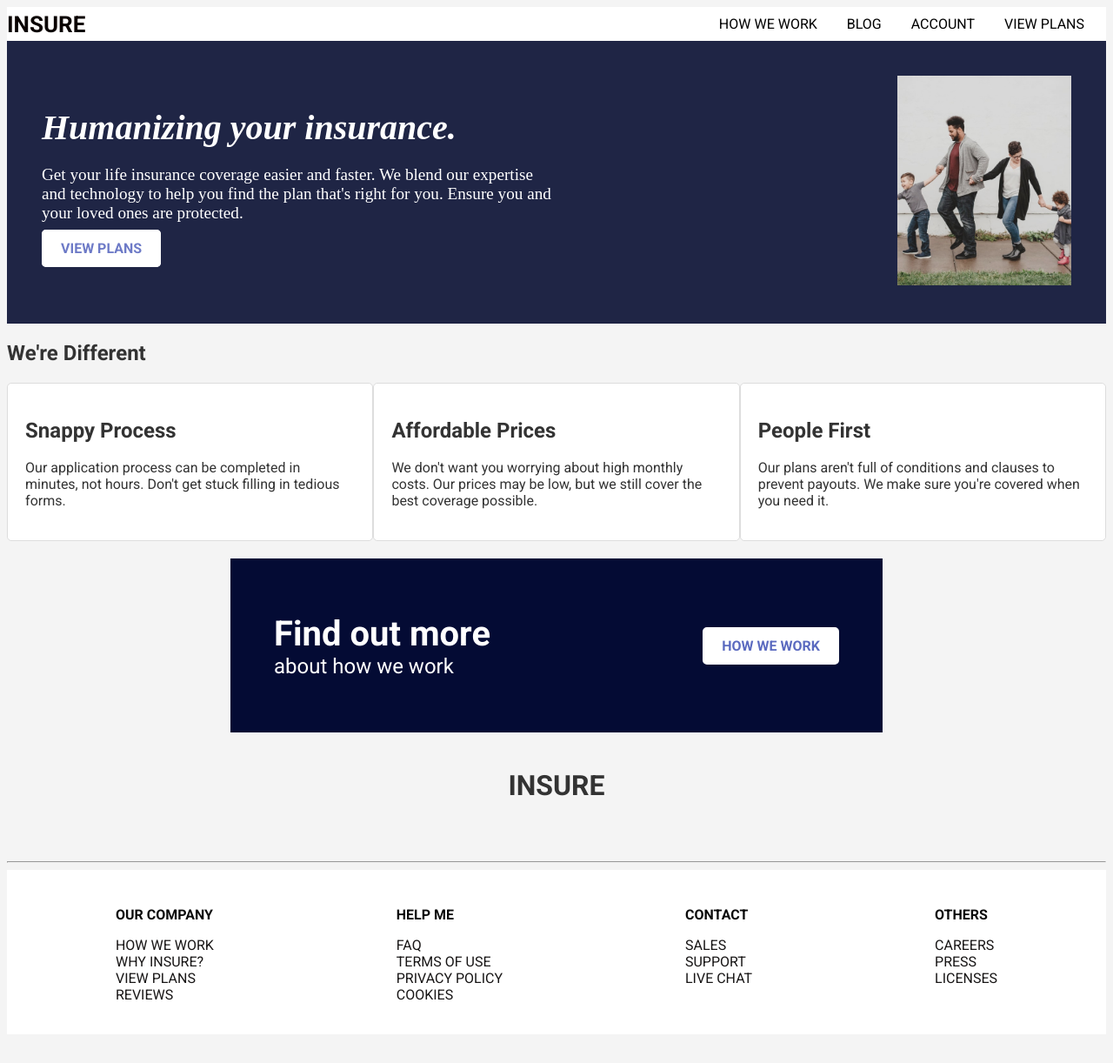
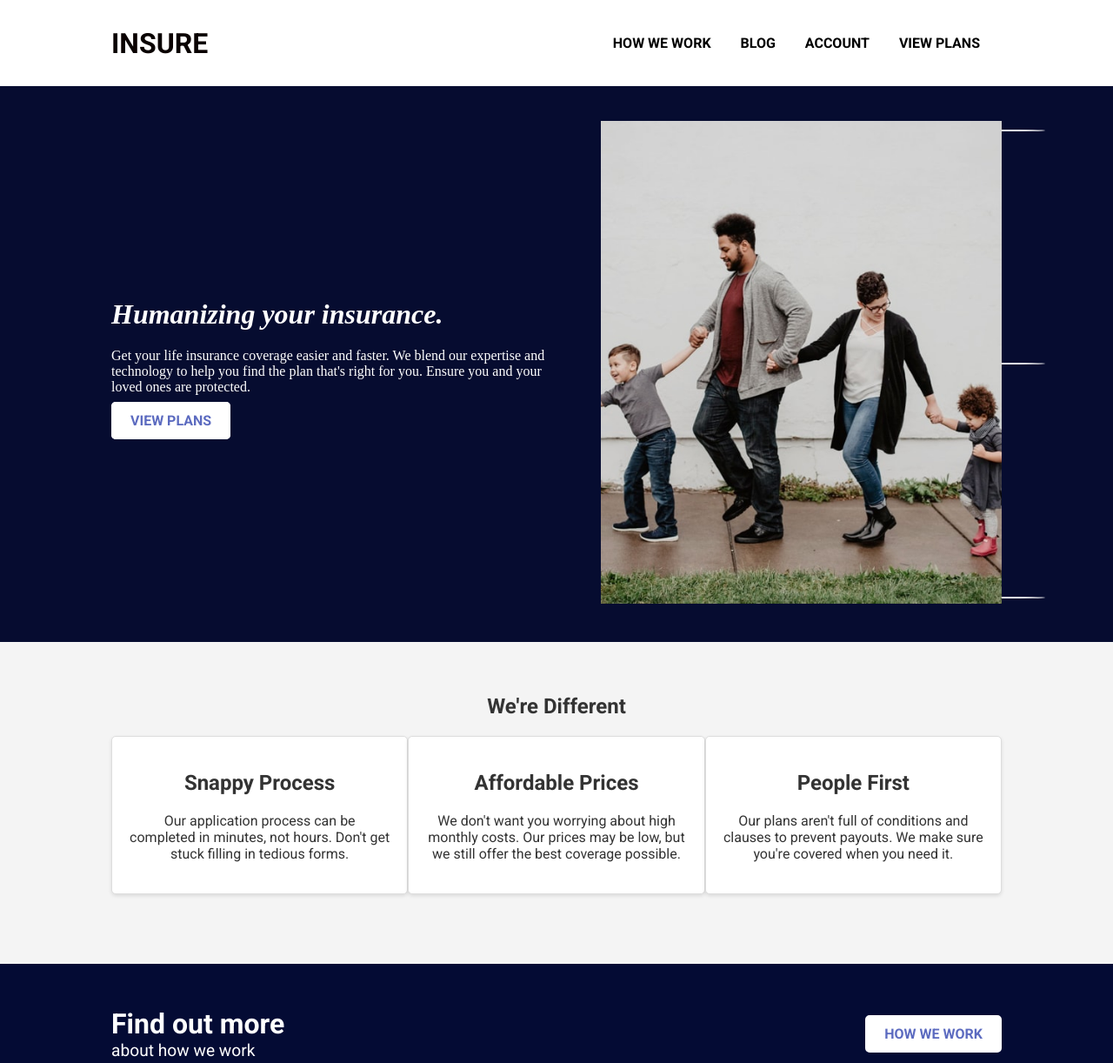
Before and after one commit to maki21-me/Portfolio, a plain HTML site: page PROJECT/project.html in a window 1280 px wide. Shown: the top 1222 px of the page at 87% size. Before the commit the page ends 1197 px from the top, so only its background shows below. Drawn offline with Linux system fonts and the light colour scheme.

Commit message:
update design

```diff
--- a/PROJECT/project.css
+++ b/PROJECT/project.css
@@ -2,7 +2,8 @@ body {
     font-family: 'Roboto', sans-serif;
     color: #333;
     background-color: #f4f4f4;
-    padding-top: 0px 0px;
+    margin: 0;
+    padding: 0;
 }
 
 header {
@@ -10,104 +11,44 @@ header {
     align-items: center;
     justify-content: space-between;
     background-color: white;
-    margin-left: auto;
-    margin-right: auto;
-  margin-top: 0px;
+    padding: 30px 10%;
+    box-shadow: 0 2px 4px rgba(0, 0, 0, 0.1);
 }
 
 header h1 {
-    font-size: 26px;
+    font-size: 32px; /* Larger header */
     margin: 0;
     color: #0a0201;
-
 }
 
 .nav-bar {
     background-color: white;
     color: black;
-    padding:10px;
+    padding: 10px;
     text-align: center;
-
 }
 
 .nav-bar a {
-    color:black;
+    color: black;
     margin: 0 15px;
     text-decoration: none;
-padding: auto;
-
+    font-weight: bold;
+    transition: color 0.3s;
 }
 
-.container {
-    max-width: 1200px;
-    margin: auto;
-    padding: 20px;
-    background-color: rgb(2, 2, 33);
-    color: white;
-
-}
-.banner {
-    display: flex;
-    justify-content: space-between;
-    align-items: center;
-    background-color: #040b34; /* Deep purple */
-    color: white;
-    padding: 50px;
-    position: relative;
-    margin-left: auto;
-    margin-right:auto;
-    width: 650px;
-    height: 100px;
-    margin-top: 20px;
+.nav-bar a:hover {
+    color: #5c6bc0; /* Change color on hover */
 }
 
-.banner-content {
-    max-width: 60%;
-}
-
-.banner h1 {
-    font-size: 2.5rem; /* Adjust size as needed */
-    margin: 0;
-}
-
-.banner p {
-    font-size: 1.5rem; /* Adjust size as needed */
-    margin: 0;
-}
-
-.banner-button {
-    background-color: white;
-    color: #5c6bc0; /* Matching text color */
-    border: 2px solid white;
-    border-radius: 5px;
-    padding: 10px 20px;
-    text-decoration: none;
-    font-weight: bold;
-    transition: background-color 0.3s, color 0.3s;
-}
-
-.banner-button:hover {
-    background-color: #5c6bc0; /* Change color on hover */
-    color: white;
-}
-
-/* Optional: Add wave pattern using pseudo-elements */
-.banner::before {
-    content: '';
-    position: absolute;
-
-    clip-path: polygon(0 0, 100% 0, 100% 100%, 0 100%);
-    z-index: 0;
-}
 .humanizing-section {
     display: flex;
     justify-content: space-between;
     align-items: center;
-    background-color: #060c30; /* Deep purple */
+    background-color: #060c30;
     color: white;
-    padding: 40px;
-    position: relative;
-    overflow: hidden; /* Prevent overflow */
+    padding: 40px 10%;
+    margin: 0 auto; /* Center the section */
+    max-width: 1200px; /* Limit width */
 }
 
 .content {
@@ -115,21 +56,21 @@ padding: auto;
 }
 
 .content h1 {
-    font-size: 2.5rem; /* Adjust size as needed */
+    font-size: 2rem; /* Smaller heading */
     margin: 0 0 20px 0;
     font-style: italic;
     font-family: 'Times New Roman', Times, serif;
 }
 
 .content p {
-    font-size: 1.2rem; /* Adjust size as needed */
+    font-size: 1rem; /* Smaller text */
     margin: 0 0 20px 0;
     font-family: 'Times New Roman', Times, serif;
 }
 
 .view-plans-button {
     background-color: white;
-    color: #5c6bc0; /* Matching text color */
+    color: #5c6bc0;
     border: 2px solid white;
     border-radius: 5px;
     padding: 10px 20px;
@@ -139,45 +80,46 @@ padding: auto;
 }
 
 .view-plans-button:hover {
-    background-color: #5c6bc0; /* Change color on hover */
+    background-color: #5c6bc0;
     color: white;
 }
 
 .image {
-    max-width: 45%; /* Adjust width as needed */
-    overflow: hidden; /* Prevent overflow */
+    max-width: 45%;
+    position: relative;
+}
 
+.curved-lines {
+    position: absolute;
+    top: 0;
+    right: -50px;
+    width: 100px;
+    height: 100%;
+    display: flex;
+    flex-direction: column;
+    justify-content: space-between;
+}
+
+.curve {
+    width: 100%;
+    height: 2px;
+    background-color: #f4f4f4;
+    border-radius: 50%;
+    margin: 10px 0;
 }
 
 .image img {
     width: 100%;
-    height: 400px;
-  /*  object-fit: cover; /* Cover the container without distortion */
+    height: auto;
+    position: relative;
+    z-index: 2;
 }
 
-/* Optional: Add wave pattern using pseudo-elements */
-.humanizing-section::before {
-    content: '';
-    position: absolute;
-    top: 0;
-    left: 0;
-    width: 100%;
-    height: 100%;
-    background: rgba(255, 255, 255, 0.1); /* Light overlay for effect */
-    clip-path: polygon(0 0, 100% 0, 100% 100%, 0 100%);
-    z-index: 0;
-}
-.description {
+#description2 {
     text-align: center;
-}
-
-.image img {
-    max-width: 200px;
-    height: auto;
-}
-.description2 h2{
-    padding:40px;
-    margin-top: 100px;
+    padding: 40px 10%;
+    margin: 0 auto; /* Center the section */
+    max-width: 1200px; /* Limit width */
 }
 
 .widgets {
@@ -192,14 +134,62 @@ padding: auto;
     border-radius: 5px;
     padding: 20px;
     width: 30%;
+    box-shadow: 0 2px 4px rgba(0, 0, 0, 0.1);
+}
+
+.banner {
+    display: flex;
+    justify-content: space-between;
+    align-items: center;
+    background-color: #040b34;
+    color: white;
+    padding: 50px 10%;
+    margin: 20px auto; /* Center the section */
+    max-width: 1200px; /* Limit width */
+}
+
+.banner-content {
+    max-width: 60%;
+}
+
+.banner h1 {
+    font-size: 2rem; /* Smaller heading */
+    margin: 0;
+}
+
+.banner p {
+    font-size: 1.2rem; /* Smaller text */
+    margin: 0;
+}
+
+.banner-button {
+    background-color: white;
+    color: #5c6bc0;
+    border: 2px solid white;
+    border-radius: 5px;
+    padding: 10px 20px;
+    text-decoration: none;
+    font-weight: bold;
+    transition: background-color 0.3s, color 0.3s;
+}
+
+.banner-button:hover {
+    background-color: #5c6bc0;
+    color: white;
+}
+
+footer {
+    background-color: white;
+    padding: 20px 10%;
+    text-align: center;
+    margin: 0 auto; /* Center the section */
+    max-width: 1200px; /* Limit width */
 }
 
 .footer-links {
     display: flex;
     justify-content: space-around;
     padding: 20px;
-    background-color: white;
-    color: rgb(11, 11, 11);
 }
 
 .footer-links h4 {
@@ -223,4 +213,6 @@ padding: auto;
 
 .social-icons a {
     margin: 0 10px;
+    color: #333;
+    font-size: 1.5rem;
 }
--- a/PROJECT/project.html
+++ b/PROJECT/project.html
@@ -3,36 +3,43 @@
 <head>
     <meta charset="UTF-8">
     <meta name="viewport" content="width=device-width, initial-scale=1.0">
-    <title>My Portfolio</title>
+    <title>INSURE</title>
     <link rel="stylesheet" href="project.css">
     <link href="https://fonts.googleapis.com/css2?family=Roboto:wght@400;700&display=swap" rel="stylesheet">
+    <link rel="stylesheet" href="https://cdnjs.cloudflare.com/ajax/libs/font-awesome/5.15.4/css/all.min.css">
 </head>
 <body>
     <header>
         <h1>INSURE</h1>
         <nav class="nav-bar">
-                <a href="how_we_work.html">HOW WE WORK</a>
-                <a href="blog.html">BLOG</a>
-                <a href="account.html">ACCOUNT</a>
-                <a href="view_plans.html">VIEW PLANS</a>
+            <a href="#description">HOW WE WORK</a>
+            <a href="#description2">BLOG</a>
+            <a href="#footer">ACCOUNT</a>
+            <a href="#description">VIEW PLANS</a>
         </nav>
     </header>
 
     <main>
+        <!-- Humanizing Section -->
         <section id="description">
-            <section class="humanizing-section">
+            <div class="humanizing-section">
                 <div class="content">
                     <h1>Humanizing your insurance.</h1>
                     <p>Get your life insurance coverage easier and faster. We blend our expertise and technology to help you find the plan that's right for you. Ensure you and your loved ones are protected.</p>
-                    <a href="view_plans.html" class="view-plans-button">VIEW PLANS</a>
+                    <a href="#description" class="view-plans-button">VIEW PLANS</a>
                 </div>
                 <div class="image">
-                    <div class="curved-background"></div> <!-- Curved background element -->
+                    <div class="curved-lines">
+                        <div class="curve"></div>
+                        <div class="curve"></div>
+                        <div class="curve"></div>
+                    </div>
                     <img src="image-intro-desktop.jpg" alt="Family holding hands">
                 </div>
-            </section>
+            </div>
         </section>
 
+        <!-- We're Different Section -->
         <section id="description2">
             <h1>We're Different</h1>
             <div class="widgets">
@@ -42,7 +49,7 @@
                 </div>
                 <div class="widget">
                     <h2>Affordable Prices</h2>
-                    <p>We don't want you worrying about high monthly costs. Our prices may be low, but we still cover the best coverage possible.</p>
+                    <p>We don't want you worrying about high monthly costs. Our prices may be low, but we still offer the best coverage possible.</p>
                 </div>
                 <div class="widget">
                     <h2>People First</h2>
@@ -51,15 +58,17 @@
             </div>
         </section>
 
+        <!-- Banner Section -->
         <section class="banner">
             <div class="banner-content">
                 <h1>Find out more</h1>
                 <p>about how we work</p>
             </div>
-            <a href="how_we_work.html" class="banner-button">HOW WE WORK</a>
+            <a href="#description" class="banner-button">HOW WE WORK</a>
         </section>
 
-        <footer>
+        <!-- Footer Section -->
+        <footer id="footer">
             <div class="contact">
                 <h1>INSURE</h1>
                 <div class="social-icons">
@@ -78,16 +87,16 @@
             <div class="footer-links">
                 <div class="first">
                     <h4>OUR COMPANY</h4>
-                    <ul type="none">
-                        <li><a href="how_we_work.html">HOW WE WORK</a></li>
+                    <ul>
+                        <li><a href="#description">HOW WE WORK</a></li>
                         <li><a href="#">WHY INSURE?</a></li>
-                        <li><a href="view_plans.html">VIEW PLANS</a></li>
+                        <li><a href="#description">VIEW PLANS</a></li>
                         <li><a href="#">REVIEWS</a></li>
                     </ul>
                 </div>
                 <div class="second">
                     <h4>HELP ME</h4>
-                    <ul type="none">
+                    <ul>
                         <li><a href="#">FAQ</a></li>
                         <li><a href="#">TERMS OF USE</a></li>
                         <li><a href="#">PRIVACY POLICY</a></li>
@@ -96,7 +105,7 @@
                 </div>
                 <div class="third">
                     <h4>CONTACT</h4>
-                    <ul type="none">
+                    <ul>
                         <li><a href="#">SALES</a></li>
                         <li><a href="#">SUPPORT</a></li>
                         <li><a href="#">LIVE CHAT</a></li>
@@ -104,7 +113,7 @@
                 </div>
                 <div class="fourth">
                     <h4>OTHERS</h4>
-                    <ul type="none">
+                    <ul>
                         <li><a href="#">CAREERS</a></li>
                         <li><a href="#">PRESS</a></li>
                         <li><a href="#">LICENSES</a></li>
--- a/port.css
+++ b/port.css
@@ -1,3 +1,4 @@
+
 /* General Styles */
 * {
   margin: 0;
```
Also changed, not shown: PROJECT/learn/train.html (added, +15 -0 lines), PROJECT/learn/train.js (added, +20 -0 lines), port.html (+1 -1 lines), PROJECT/learn/train.css (added).
